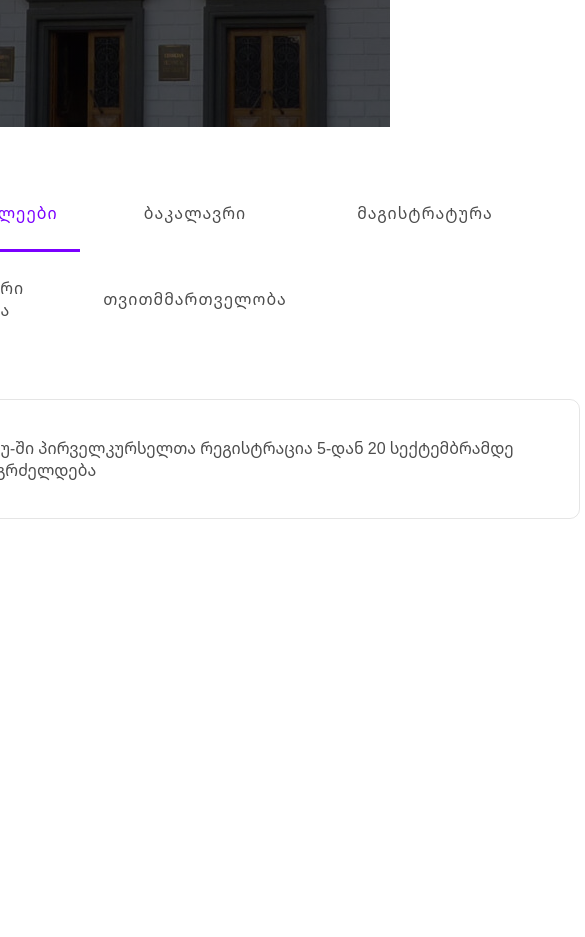
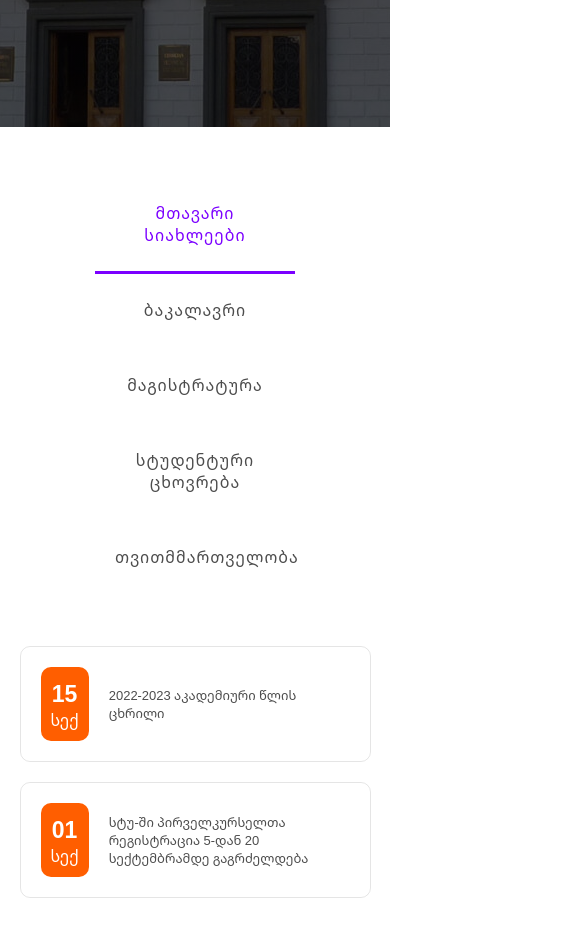
Before and after one commit to chinchaladzee/University, a plain HTML site: page index.html in a window 390 px wide. Shown: the part 573-1510 px from the top of the page, 585 px wide, since content can reach past the window. Before the commit the page ends 1142 px from the top, so only its background shows below. Drawn offline with nearby package versions, Linux system fonts and the light colour scheme.

Commit message:
Initial commit

```diff
--- a/Library/Styles/style.css
+++ b/Library/Styles/style.css
@@ -117,7 +117,7 @@
    margin-top: 50px;
    padding-bottom: 50px;
    display: flex;
-   width: 1000px;
+   width: 100%;
 }
 .categoryList {
    display: flex;
@@ -152,7 +152,6 @@
    display: flex;
    align-items: center;
    width: 700px;
-   height: 120px;
    column-gap: 20px;
 }
 .postDate {
@@ -160,8 +159,7 @@
    flex-direction: column;
    justify-content: center;
    align-items: center;
-   width: 65px;
-   height: 65px;
+   padding: 10px;
    background: rgb(255, 94, 0);
    border-radius: 10px;
    color: #fff;
@@ -193,6 +191,7 @@
 }
 @media (max-width: 1090px) {
    .mainContainer {
+      justify-content: center;
       flex-direction: column;
       align-items: center;
       row-gap: 50px;
@@ -216,10 +215,20 @@
       border: 0px;
       border-bottom: 3px solid rgb(123, 0, 255);
    }
+   .mainContent {
+      margin: 0px;
+   }
+   .postBox {
+      width: 90%;
+      margin: auto;
+   }
 }
-@media (max-width: 740px) {
+@media (max-width: 750px) {
    .navigationLogo {
       width: 200px;
+   }
+   .categoryList {
+      grid-template-columns: repeat(1, 230px);
    }
 }
 @media (max-width: 540px) {
@@ -239,4 +248,10 @@
       justify-content: center;
       row-gap: 50px;
    }
+   .categoryList {
+      grid-template-columns: repeat(1, 200px);
+   }
+   .postTitle {
+      font-size: 13px;
+   }
 }
--- a/index.html
+++ b/index.html
@@ -57,6 +57,15 @@
             <div class="mainContent">
                <div class="postBox">
                   <div class="postDate">
+                     <span class="dateNumber">15</span>
+                     <span class="dateMonth">სექ</span>
+                  </div>
+                  <a href="#" class="postTitle">
+                     2022-2023 აკადემიური წლის ცხრილი
+                  </a>
+               </div>
+               <div class="postBox">
+                  <div class="postDate">
                      <span class="dateNumber">01</span>
                      <span class="dateMonth">სექ</span>
                   </div>
```
